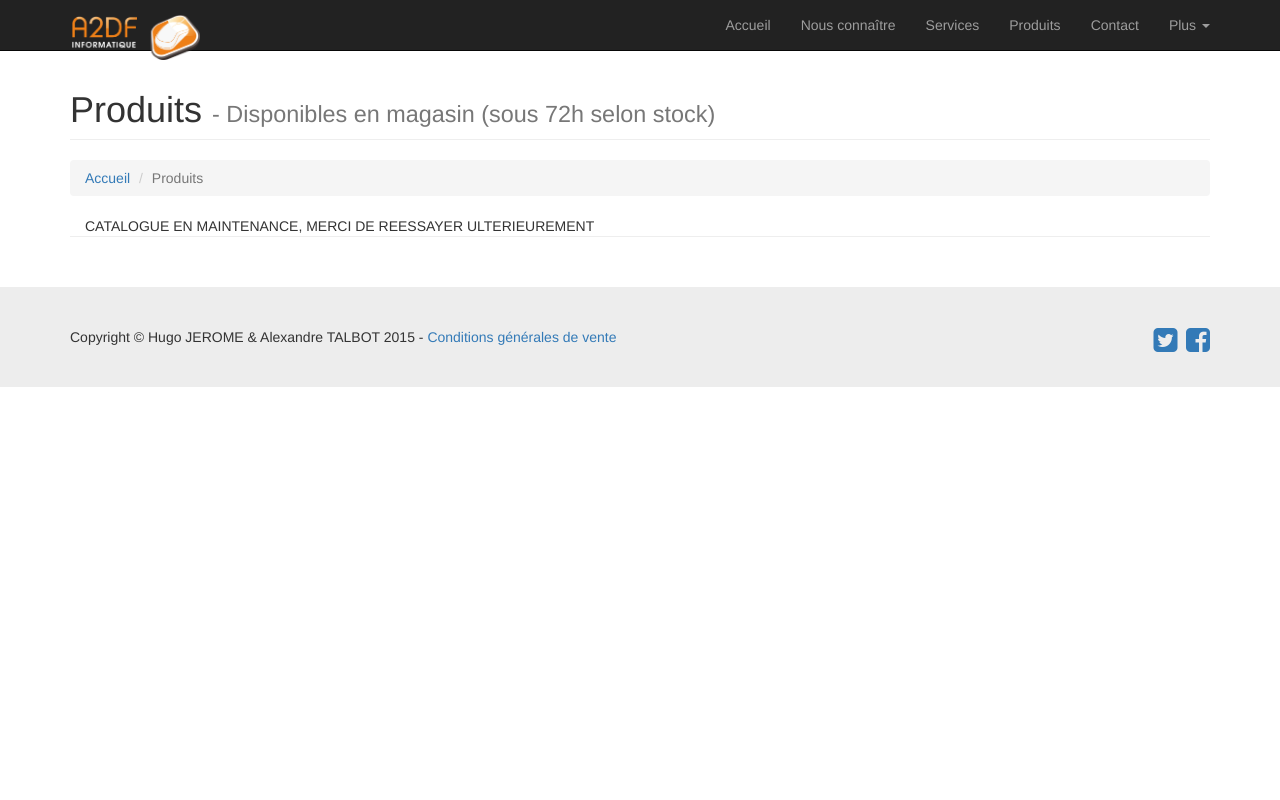
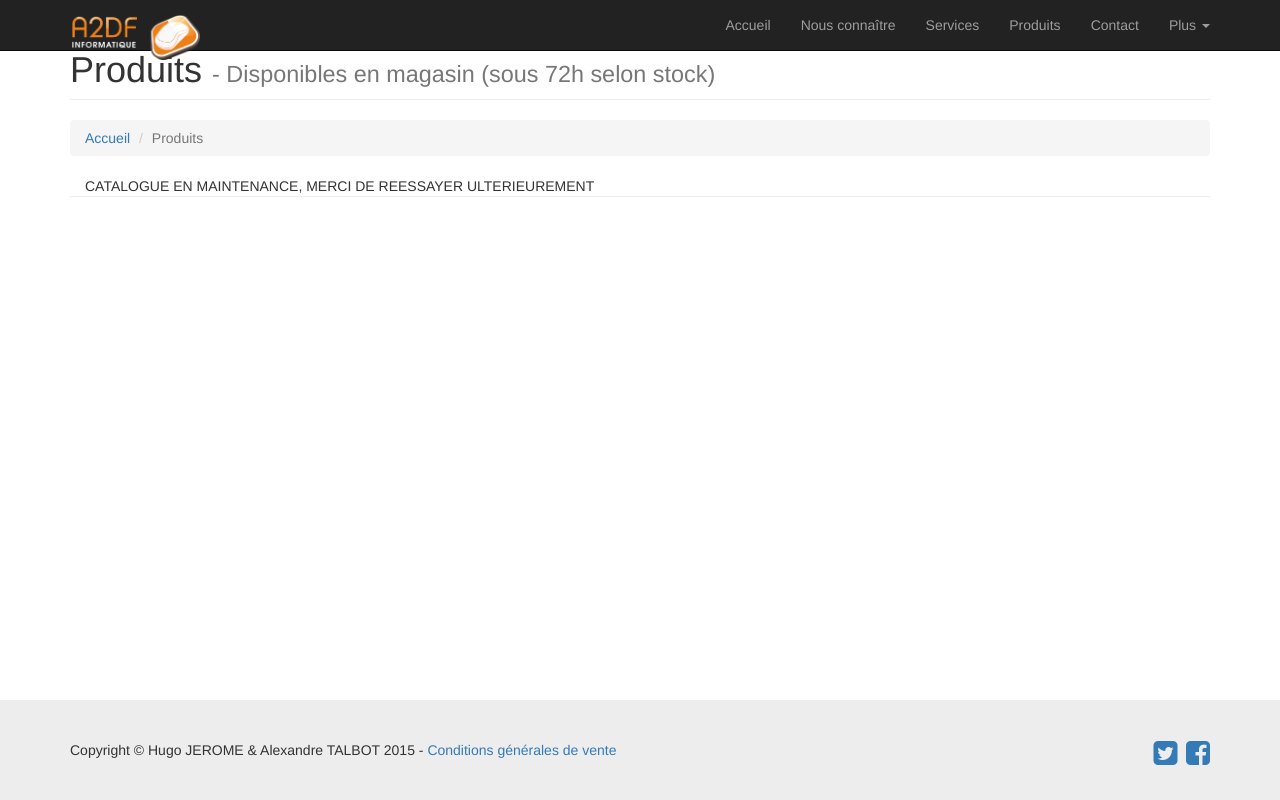
Before and after one commit to A2DF-Website/A2DF-Website, a PHP site: page /a2df/produits.php in a window 1280 px wide. Run offline with PHP 8.4, Linux system fonts and the light colour scheme; data that the repository does not hold is empty.

Commit message:
bottom footer

```diff
--- a/A2DF-Website/css/modern-business.css
+++ b/A2DF-Website/css/modern-business.css
@@ -8,11 +8,13 @@
 
 html,
 body {
-    height: 100%;
+   margin:0;
+   padding:0;
+   height:100%;
 }
 
 body {
-    padding-top: 50px; /* Required padding for .navbar-fixed-top. Remove if using .navbar-static-top. Change if height of navigation changes. */
+    padding-top: 0px; /* Required padding for .navbar-fixed-top. Remove if using .navbar-static-top. Change if height of navigation changes. */
 }
 
 .img-portfolio {
@@ -69,15 +71,37 @@ header.carousel .fill {
 
 /* Footer Styles */
 
+#container {
+   min-height:100%;
+   position:relative;
+}
+#header {
+   background:#ff0;
+   padding:10px;
+}
+#body {
+   padding:10px;
+   padding-bottom:100px;   /* Height of the footer */
+}
+#footer {
+   position:absolute;
+    margin-top:30px;
+    padding-top:40px;
+    padding-bottom:30px;
+    background-color:#ededed;
+    bottom: 0px;
+    width: 100%;
+}
+
 footer{
     margin-top:30px;
     padding-top:40px;
     padding-bottom:30px;
     background-color:#ededed;
-    bottom:0;
+    bottom: 0px;
+    width: 100%;
 
 }
-
 
 /* Responsive Styles */
 
--- a/A2DF-Website/produits.php
+++ b/A2DF-Website/produits.php
@@ -1,9 +1,9 @@
 <?php
 include ('head.php');
 ?>
-
+<div id="container">
 <body>
-
+    <div id="body">
     <!-- Page Content -->
     <div class="container">
 
@@ -104,9 +104,9 @@ include ('head.php');
                         ?>
                         <hr>
                     </div>
-
+                        </div>
                     <!-- Footer -->
-                    <footer class="footer">
+                    <footer class="footer" id = "footer">
                         <div class="container">
                             <div class="row">
                                 <div class="col-md-12">
@@ -118,7 +118,7 @@ include ('head.php');
                             </div>
                         </div>
                     </footer>
-
+                    </div>
 
                     <!-- /.container -->
 
```
